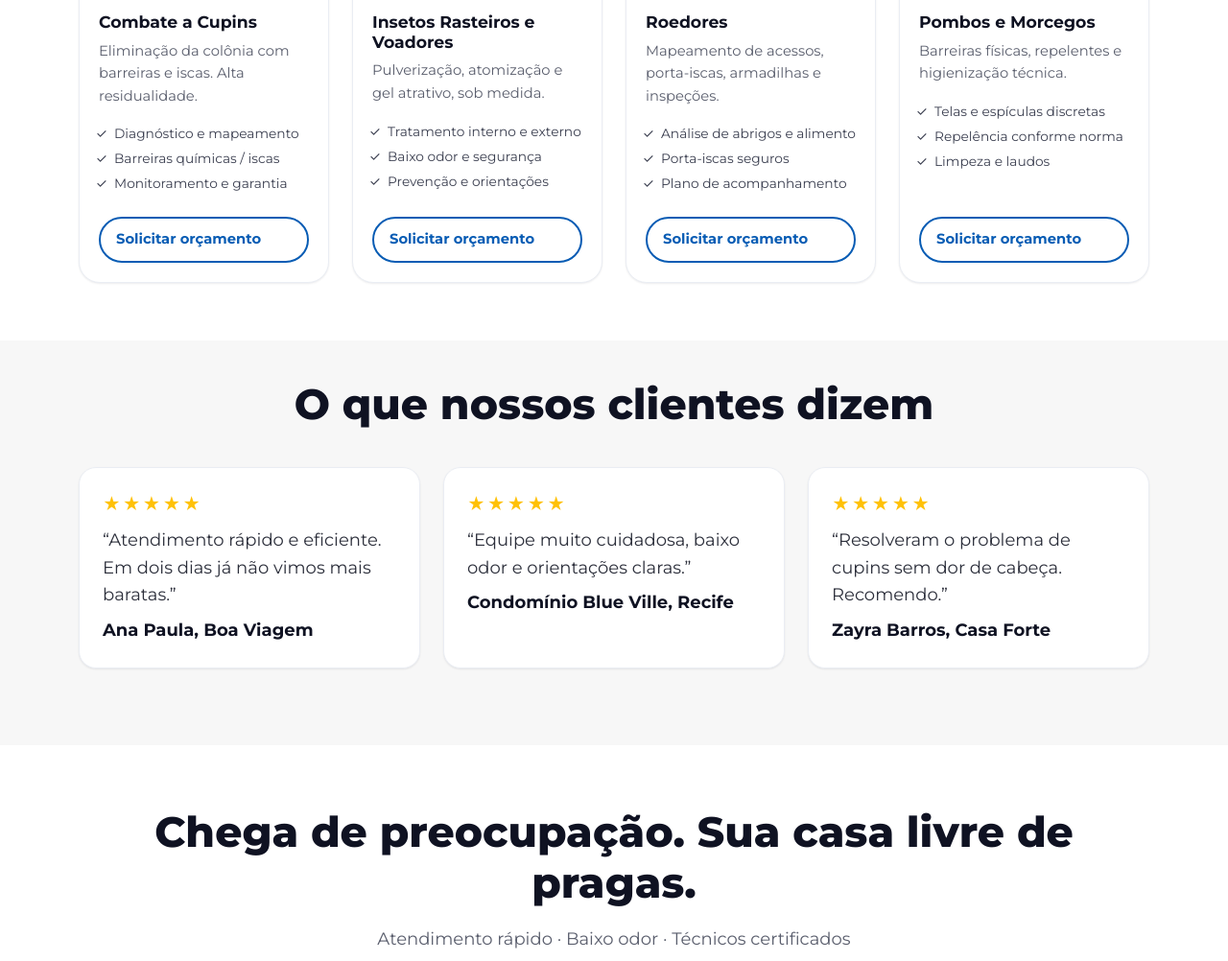
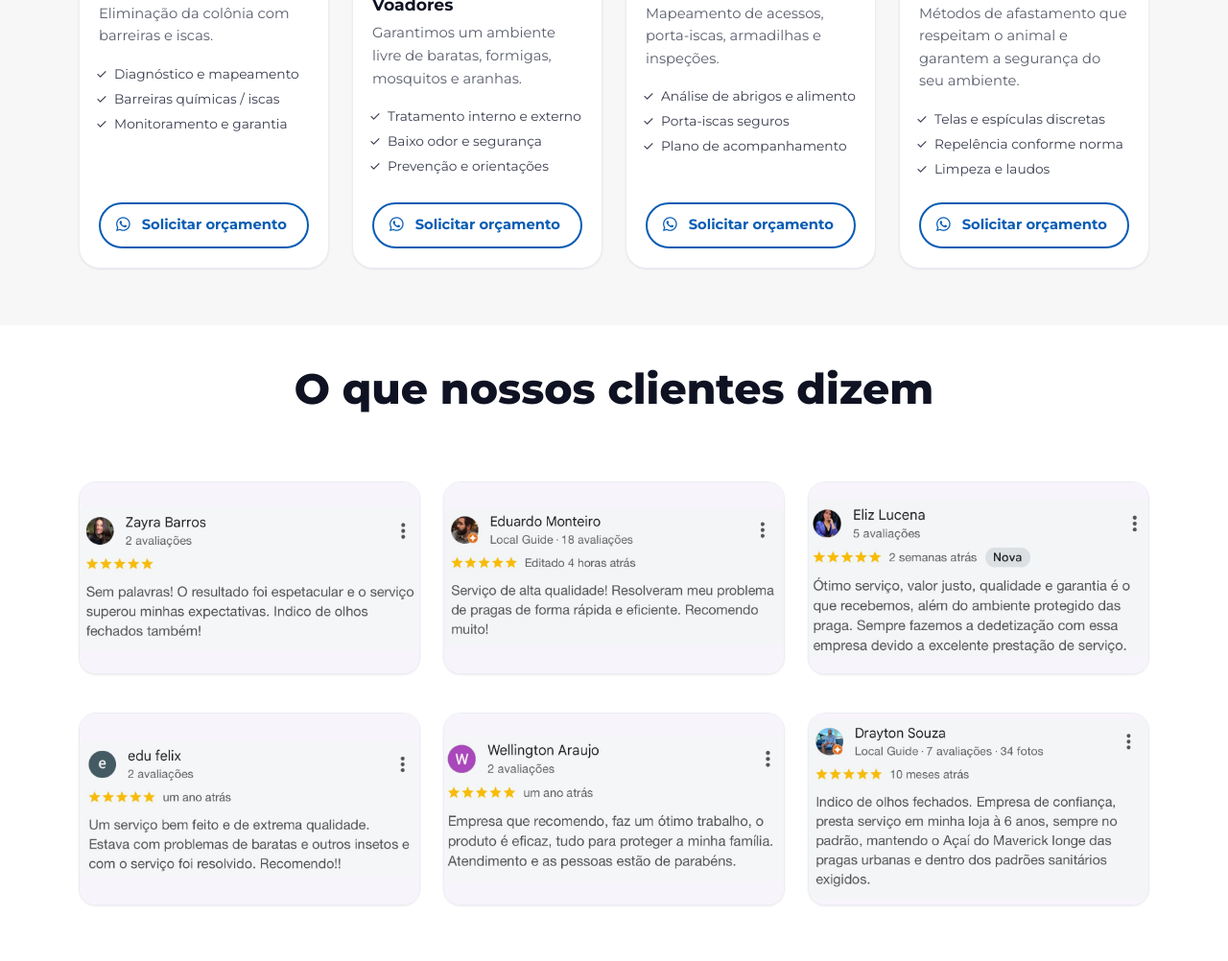
Before and after one commit to ZayraBarros/urban, a plain HTML site: page index.html in a window 1280 px wide. Shown: the part 998-2000 px from the top of the page at 96% size. Drawn offline with nearby package versions, Linux system fonts and the light colour scheme.

Commit message:
Update testimonials section and service details
Replaced text-based testimonials with image cards and added new testimonial images. Updated service descriptions and improved call-to-action buttons. Adjusted styles for testimonials, services, and closing section for better visual consistency. Removed unused subtitle and deleted old testimonial image.

```diff
--- a/index.html
+++ b/index.html
@@ -31,12 +31,9 @@
 
         <p class="eyebrow">Atendimento em até 24h · Orçamento grátis</p>
 
-        <!-- <h1 class="hero-title">
-          Dedetização profissional com <span class="hero-highlight">segurança</span> e eficiência.
-        </h1> -->
 
          <h1 class="hero-title">
-          Chega de pragas. Sua casa livre <span class="hero-highlight">HOJE</span>
+          Chega de pragas. Sua casa livre <span class="hero-highlight">HOJE!</span>
         </h1>
 
         <p class="hero-sub">
@@ -47,7 +44,7 @@
           <a class="btn btn-urban-blue px-4"
              href="https://wa.me/5581985146127?text=Olá%20👋%20Gostaria%20de%20saber%20mais%20sobre%20os%20serviços%20de%20controle%20de%20pragas."
              target="_blank" rel="noopener">
-            <i class="bi bi-whatsapp me-1"></i> Falar no WhatsApp
+            <i class="bi bi-whatsapp me-1"></i> QUERO UM ORÇAMENTO RÁPIDO
           </a>
           <a class="btn btn-outline-light px-4" href="tel:+5581985146127">
             <i class="bi bi-telephone me-1"></i> Ligar agora
@@ -73,13 +70,11 @@
   <!-- RESTANTE DA PÁGINA (sem alterações) -->
 
   <!-- SERVIÇOS -->
- <!-- SERVIÇOS (4 em 1 linha no desktop) -->
+
 <section class="bg-services">
   <div class="container">
     <h2 class="section-title text-center" data-animate="fade-in">Nossos serviços especializados</h2>
-    <p class="solutions-subtitle text-center" data-animate="fade-in">
-      Planos sob medida para cada tipo de praga - rápidos, discretos e eficazes.
-    </p>
+
 
     <div class="row g-4 services-grid">
       <!-- 1. Cupins -->
@@ -90,7 +85,7 @@
           </div>
           <div class="service-body">
             <h3 class="service-title">Combate a Cupins</h3>
-            <p class="service-desc">Eliminação da colônia com barreiras e iscas. Alta residualidade.</p>
+            <p class="service-desc">Eliminação da colônia com barreiras e iscas. </p>
             <ul class="service-points">
               <li>Diagnóstico e mapeamento</li>
               <li>Barreiras químicas / iscas</li>
@@ -98,6 +93,7 @@
             </ul>
             <a id="btn-cupins" class="service-cta"
                href="https://wa.me/5581985146127?text=Olá! Tenho interesse no serviço de Combate a Cupins. Pode me passar mais informações?">
+               <i class="bi bi-whatsapp me-1"></i>
               Solicitar orçamento
             </a>
           </div>
@@ -112,7 +108,7 @@
           </div>
           <div class="service-body">
             <h3 class="service-title">Insetos Rasteiros e Voadores</h3>
-            <p class="service-desc">Pulverização, atomização e gel atrativo, sob medida.</p>
+            <p class="service-desc">Garantimos um ambiente livre de baratas, formigas, mosquitos e aranhas. </p>
             <ul class="service-points">
               <li>Tratamento interno e externo</li>
               <li>Baixo odor e segurança</li>
@@ -120,6 +116,7 @@
             </ul>
             <a id="btn-insetos" class="service-cta"
               href="https://wa.me/5581985146127?text=Olá! Gostaria de informações sobre o serviço de Controle de Insetos Rastejantes e Voadores.">
+              <i class="bi bi-whatsapp me-1"></i>
               Solicitar orçamento
              </a>
           </div>
@@ -142,6 +139,7 @@
             </ul>
             <a id="btn-roedores" class="service-cta"
                href="https://wa.me/5581985146127?text=Olá! Tenho interesse no serviço de Combate a Roedores. Pode me dar detalhes?">
+               <i class="bi bi-whatsapp me-1"></i>
               Solicitar orçamento
             </a>
           </div>
@@ -156,7 +154,7 @@
           </div>
           <div class="service-body">
             <h3 class="service-title">Pombos e Morcegos</h3>
-            <p class="service-desc">Barreiras físicas, repelentes e higienização técnica.</p>
+            <p class="service-desc">Métodos de afastamento que respeitam o animal e garantem a segurança do seu ambiente.</p>
             <ul class="service-points">
               <li>Telas e espículas discretas</li>
               <li>Repelência conforme norma</li>
@@ -164,6 +162,7 @@
             </ul>
             <a id="btn-pombos" class="service-cta"
               href="https://wa.me/5581985146127?text=Olá! Quero saber mais sobre o serviço de Controle de Pombos e Morcegos.">
+              <i class="bi bi-whatsapp me-1"></i>
               Solicitar orçamento
             </a>
           </div>
@@ -174,34 +173,71 @@
 </section>
 
 
-  <!-- DEPOIMENTOS -->
-  <section class="testimonials">
-    <div class="container">
-      <h2 class="section-title text-center">O que nossos clientes dizem</h2>
-      <div class="row g-4">
-        <div class="col-md-4">
-          <div class="t-card">
-            <div class="t-stars" aria-label="5 estrelas">★★★★★</div>
-            <p class="t-text">“Atendimento rápido e eficiente. Em dois dias já não vimos mais baratas.”</p>
-            <div class="t-author">Ana Paula, Boa Viagem</div>
+  <!-- DEPOIMENTOS (prints em 3x2) -->
+<section class="testimonials" id="depoimentos">
+  <div class="container">
+    <h2 class="section-title text-center">O que nossos clientes dizem</h2>
+
+    <div class="row g-4">
+
+      <!-- Card 1 -->
+      <div class="col-12 col-md-6 col-lg-4">
+        <figure class="t-card t-card--image">
+          <div class="t-img-wrap">
+            <img src="images/zayradepo.jpeg" alt="Depoimento Google — Zayra Barros" loading="lazy" class="t-img">
           </div>
-        </div>
-        <div class="col-md-4">
-          <div class="t-card">
-            <div class="t-stars" aria-label="5 estrelas">★★★★★</div>
-            <p class="t-text">“Equipe muito cuidadosa, baixo odor e orientações claras.”</p>
-            <div class="t-author">Condomínio Blue Ville, Recife</div>
+        </figure>
+      </div>
+
+      <!-- Card 2 -->
+      <div class="col-12 col-md-6 col-lg-4">
+        <figure class="t-card t-card--image">
+          <div class="t-img-wrap">
+            <img src="images/eduardodepo.jpeg" alt="Depoimento Google — Eduardo Monteiro" loading="lazy" class="t-img">
           </div>
-        </div>
-        <div class="col-md-4">
-          <div class="t-card">
-            <div class="t-stars" aria-label="5 estrelas">★★★★★</div>
-            <p class="t-text">“Resolveram o problema de cupins sem dor de cabeça. Recomendo.”</p>
-            <div class="t-author">Zayra Barros, Casa Forte</div>
+        </figure>
+      </div>
+
+      <!-- Card 3 -->
+      <div class="col-12 col-md-6 col-lg-4">
+        <figure class="t-card t-card--image">
+          <div class="t-img-wrap">
+            <img src="images/ELIZ.jpeg" alt="Depoimento Google — Eliz Lucena" loading="lazy" class="t-img">
           </div>
-        </div>
+        </figure>
+      </div>
 
-  </section>
+      <!-- Card 4 -->
+      <div class="col-12 col-md-6 col-lg-4">
+        <figure class="t-card t-card--image">
+          <div class="t-img-wrap">
+            <img src="images/edudepo.jpeg" alt="Depoimento Google — Edu Felix" loading="lazy" class="t-img">
+          </div>
+        </figure>
+      </div>
+
+      <!-- Card 5 -->
+      <div class="col-12 col-md-6 col-lg-4">
+        <figure class="t-card t-card--image">
+          <div class="t-img-wrap">
+            <img src="images/welingtondepo.jpeg" alt="Depoimento Google — Naty du Brogui" loading="lazy" class="t-img">
+          </div>
+        </figure>
+      </div>
+
+      <!-- Card 6 -->
+      <div class="col-12 col-md-6 col-lg-4">
+        <figure class="t-card t-card--image">
+          <div class="t-img-wrap">
+            <img src="images/draytondepo.jpeg" alt="Depoimento Google — Rafaela Freitas" loading="lazy" class="t-img">
+          </div>
+        </figure>
+      </div>
+
+    </div>
+  </div>
+</section>
+
 
 
 <!-- FECHAMENTO (call to action final) -->
@@ -220,6 +256,11 @@
            href="https://wa.me/5581985146127?text=Ol%C3%A1%20👋%20Gostaria%20de%20solicitar%20um%20or%C3%A7amento%20r%C3%A1pido%20para%20dedetiza%C3%A7%C3%A3o."
            target="_blank" rel="noopener">
           <i class="bi bi-whatsapp me-1"></i> QUERO UM ORÇAMENTO RÁPIDO
+        </a>
+
+        <a class="btn btn-call px-4"
+           href="tel:+5581985146127" aria-label="Ligar agora para (81) 98514-6127">
+          <i class="bi bi-telephone me-1"></i> LIGAR AGORA
         </a>
       </div>
 
--- a/main.css
+++ b/main.css
@@ -118,7 +118,7 @@ body{
 .btn-urban-blue:hover, .btn-primary:hover{ transform:translateY(-2px) }
 /* Secundário (ghost claro) */
 .btn-ghost-light, .btn-outline-light{
-  background:rgba(255,255,255,.08); color:#fff; border:1.5px solid rgba(255,255,255,.66);
+  background:rgba(255, 255, 255, 0.96); color:#085cb4; border:1.5px solid rgba(255,255,255,.66);
   backdrop-filter:blur(3px);
   transition:background .2s, color .2s, transform .18s, box-shadow .25s;
 }
@@ -144,13 +144,13 @@ a.btn-whatsapp:hover{
 /* ============================== SERVIÇOS =============================== */
 /* Sem background colorido, menos afastado e alinhado ao padrão */
 .bg-services{
-  background:#fff;                         /* remove gradiente laranja */
+  background:#f7f7f7;                         /* remove gradiente laranja */
   color:var(--ink);
   padding-top: 20px;
   padding-bottom: 60px;
 }
-.section-title{ font-weight:800; font-size:var(--h2); color:var(--ink);}
-.solutions-subtitle{ color:var(--muted); margin: 0 auto var(--s-6); max-width:760px }
+.section-title{ font-weight:800; font-size:var(--h2); color:var(--ink);padding-bottom: 30px ;}
+/* .solutions-subtitle{ color:var(--muted); margin: 0 auto var(--s-6); max-width:760px } */
 
 /* Cards */
 .services-grid > [class*="col-"]{ display:flex }
@@ -178,51 +178,63 @@ a.btn-whatsapp:hover{
 }
 .service-cta:hover{ background:var(--brand-blue); color:#fff; transform:translateY(-1px) }
 
-/* Se quiser diferenciar ainda mais por serviço: */
-/* #btn-cupins{ border-color:#ff6434; color:#ff6434 } #btn-cupins:hover{ background:#ff6434 } */
 
 @media (min-width:992px){ .services-grid .col-lg-3{ flex:0 0 25%; max-width:25% } }
 @media (max-width:991px){ .services-grid .col-md-6{ flex:0 0 50%; max-width:50% } .service-media img{ height:160px } }
 @media (max-width:575px){ .services-grid > [class*="col-"]{ flex:0 0 100%; max-width:100% } .service-media img{ height:150px } }
 
 /* ============================= DEPOIMENTOS ============================= */
-/* Com título de seção destacado */
-.testimonials{
-  background:#f7f7f7;
-  padding-top: clamp(72px, 10vw, 120px); /* aumenta o respiro superior */
-}
-
-.testimonials {
-  padding-top: 40px;   /* novo valor */
-  padding-bottom: var(--section-pad-y); /* mantém o padrão */
-}
 
 .testimonials .section-title{
   font-weight:800; font-size:var(--h2); text-align:center; margin:0 0 40px; color:var(--ink)
 }
-.testimonials .section-subtitle{
-  text-align:center; color:var(--muted); margin:0 0 var(--s-6)
+
+/* Seção Depoimentos (prints) */
+.testimonials{
+  background:#fff;
+  padding-top: clamp(40px, 2vw, 70px);
+  padding-bottom: var(--section-pad-y);
 }
-.t-card{
-  background:#fff; border:1px solid var(--line); border-radius:var(--r-lg);
-  padding:var(--s-5); height:100%; box-shadow:var(--shadow-0);
-  transition:transform .25s, box-shadow .25s, border-color .25s;
+
+.t-card--image{
+  padding: 0;
+  border-radius: var(--r-lg);
+  overflow: hidden;
+  border: 1px solid var(--line);
+  box-shadow: var(--shadow-0);
+  background: #fff;
+  transition: transform .22s ease, box-shadow .22s ease, border-color .22s ease;
 }
-.t-card:hover{ transform:translateY(-3px); box-shadow:var(--shadow-1); border-color:#e1e6f0 }
-.t-stars{ color:#FFC107; letter-spacing:2px; font-size:18px; margin-bottom:8px }
-.t-text{ color:#2C2F3B; margin:0 0 8px }
-.t-author{ font-weight:700; color:#0F1222 }
-.t-note{ color:var(--muted); font-size:12px; margin-top:var(--s-3) }
 
-/* =============================== FECHAMENTO ============================== */
-/* .closing--light{
-   text-align:center;
-   background: #f7f7f7;
-} */
+.t-card--image:hover{
+  transform: translateY(-3px);
+  box-shadow: var(--shadow-1);
+  border-color: #e1e6f0;
+}
+
+/* Wrapper com proporção consistente (evita layout shift)*/
+.t-img-wrap{
+  aspect-ratio: 16/9;              /* mantém todos os prints na mesma altura */
+  width: 100%;
+  background: #fff;
+}
+
+/*Imagem do print: preenche o card sem cortar textos */
+.t-img{
+  width: 100%;
+  height: 100%;
+  object-fit: contain;              /* NÃO corta — mostra o print inteiro */
+  display: block;
+  background: #f8f4fc;
+}
+
+/* =========================== FECHAMENTO =========================== */
+
+
 .closing--light{
   padding-block: clamp(40px, 5vw, 70px) !important; /* top e bottom */
   text-align: center;
-  background: #fff;
+  background: #f7f7F7;
 }
 .closing-title{margin:0 0 18px !important;}
 .closing-sub{margin:0 0 28px !important;}
@@ -235,9 +247,28 @@ a.btn-whatsapp:hover{
 /* Caixa opcional */
 .closing-box{
   margin-inline:auto; max-width:920px;
-  background:#fff; border:1px solid var(--line);
+  background:#FFF; border:1px solid var(--line);
   border-radius:24px; padding:38px 28px; box-shadow:var(--shadow-1);
 }
+
+/* Botão outline azul para "Ligar agora" (combina com a paleta) */
+.btn-call{
+  border: 2px solid var(--brand-blue);
+  background: #085CB4;
+  color: #FFF;
+  transition: background .18s ease, color .18s ease, transform .18s ease, box-shadow .18s ease;
+}
+.btn-call:hover{
+  background: var(--brand-blue);
+  color: #fff;
+  transform: translateY(-2px);
+}
+
+/* garante layout lado a lado e bom espaçamento (você já tem, mas reforçando) */
+.closing-ctas{
+  display:flex; flex-wrap:wrap; gap:12px; justify-content:center;
+}
+
 
 /* =========================== WHATSAPP FLOAT =========================== */
 .whatsapp-float{
@@ -294,7 +325,7 @@ a.btn-whatsapp:hover{
 
 /* ================================= FOOTER ================================ */
 footer{
-  background:#f7f7f7;
+  background:#fff;
   padding: var(--s-5) 0;
   font-size:14px;
   /* border-top:1px solid var(--line); */
```
Also changed, not shown: images/ELIZ.jpeg (added), images/cupins.jpeg (deleted), images/draytondepo.jpeg (added), images/eduardodepo.jpeg (added), images/edudepo.jpeg (added), images/welingtondepo.jpeg (added), images/zayradepo.jpeg (added), 2 other files.
